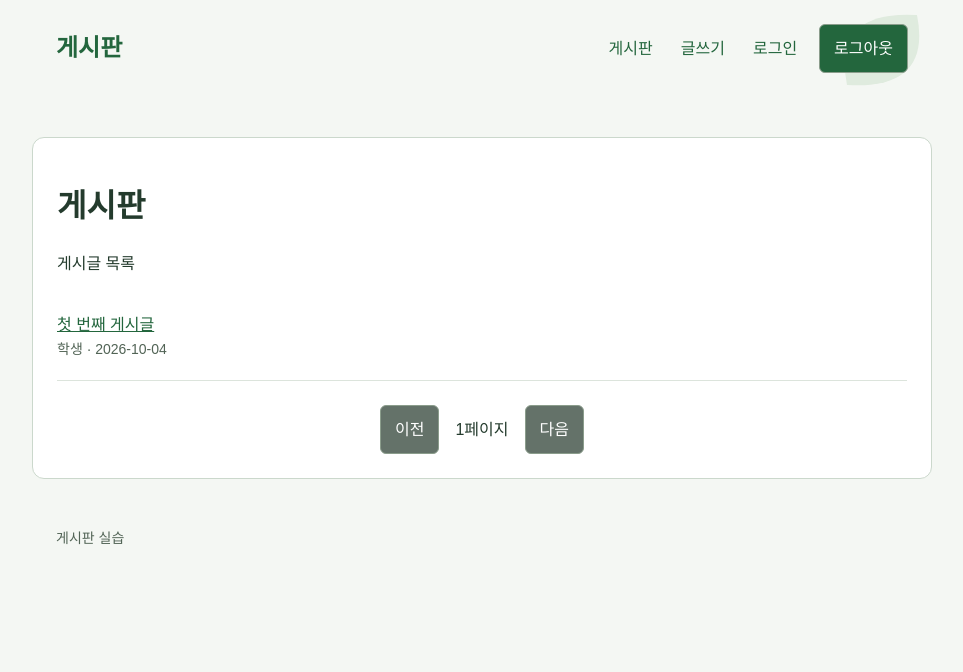
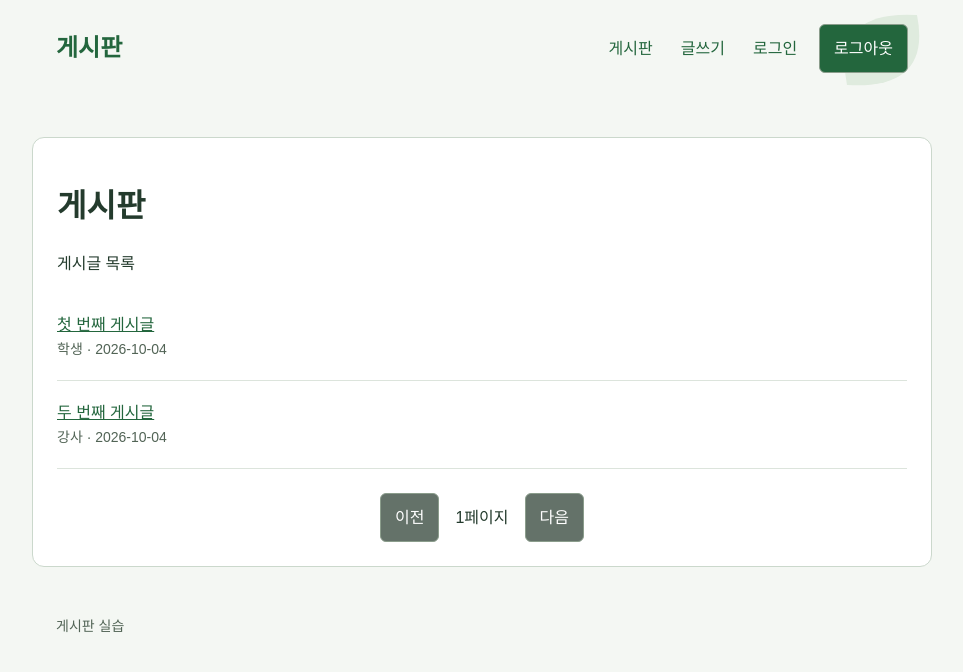
Before and after one commit to Galgay/react-board-exampels, a React (Vite) app: page / in a window 1280 px wide. Shown: the top 672 px of the page, without its empty margins (158-1121 px from the left). Built offline with nearby package versions, Linux system fonts and the light colour scheme.

Commit message:
REACT 04 | Props를 이용한 샘플 게시글 목록 출력

```diff
--- a/src/App.jsx
+++ b/src/App.jsx
@@ -4,6 +4,11 @@ import BoardFooter from "./components/BoardFooter.jsx";
 import PostList from "./components/PostList.jsx";
 
 export default function App() {
+  const posts = [
+    { id: 1, title: "첫 번째 게시글", author: "학생", createdDatetime: "2026-10-04", content: "React 게시판의 첫 글입니다." },
+    { id: 2, title: "두 번째 게시글", author: "강사", createdDatetime: "2026-10-04", content: "Props로 데이터를 내려봅니다." },
+  ];
+
   return (
     <>
       <BoardHeader />
@@ -11,7 +16,7 @@ export default function App() {
         <h1>게시판</h1>
         <p id="list-message" role="status">게시글 목록</p>
         <button id="retry-list" type="button" hidden>목록 다시 시도</button>
-        <PostList />
+        <PostList posts={posts} />
         <div className="pagination" aria-label="페이지 이동">
           <button id="previous-page" type="button" disabled>이전</button>
           <span id="page-number">1페이지</span>
--- /dev/null
+++ b/src/components/PostItem.jsx
@@ -0,0 +1,8 @@
+export default function PostItem({ post }) {
+  return (
+    <li>
+      <a href="/">{post.title}</a>
+      <div className="meta">{post.author} · {post.createdDatetime}</div>
+    </li>
+  );
+}
--- a/src/components/PostList.jsx
+++ b/src/components/PostList.jsx
@@ -1,7 +1,9 @@
-export default function PostList() {
+import PostItem from "./PostItem.jsx";
+
+export default function PostList({ posts }) {
   return (
     <ul id="post-list" className="post-list">
-      <li><a href="/">첫 번째 게시글</a><div className="meta">학생 · 2026-10-04</div></li>
+      {posts.map((post) => <PostItem key={post.id} post={post} />)}
     </ul>
   );
 }
```
